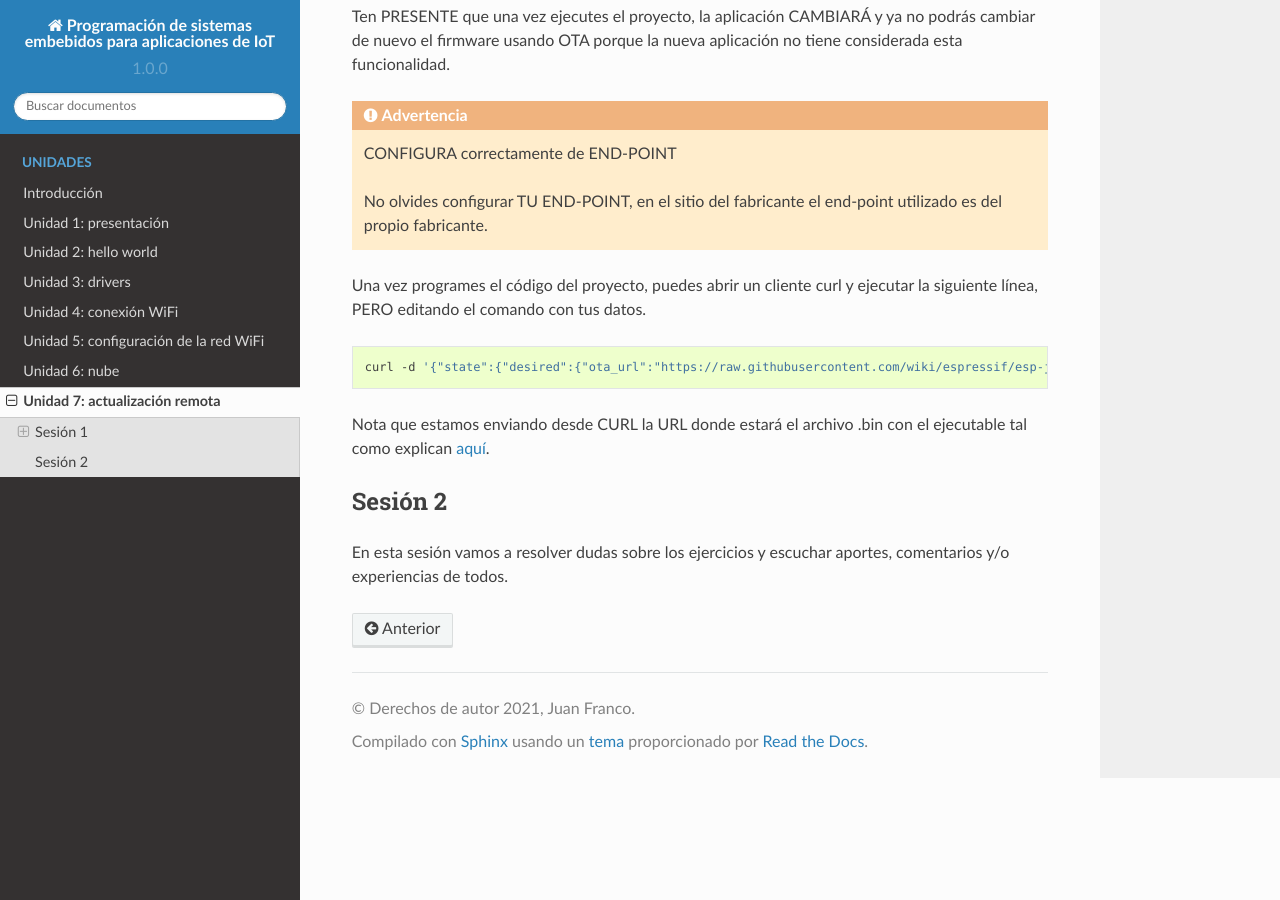
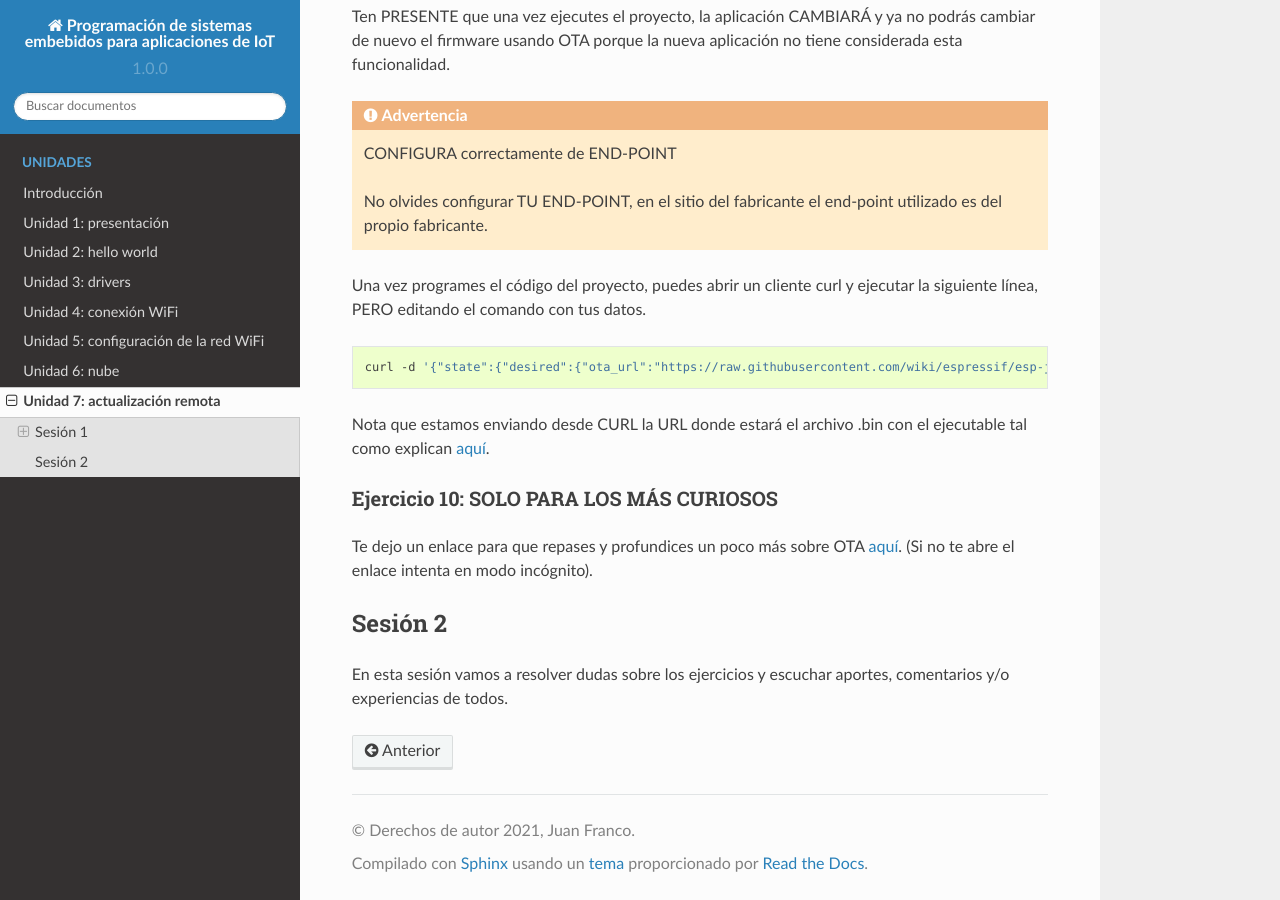
Before and after one commit to juanferfranco/espiot, a Sphinx documentation site: the page built from docs/_unidad7/unidad7.rst, in a window 1280 px wide and 900 px high, scrolled down 2487 px. Built offline with Sphinx 7.4.7 and the Read the Docs theme 2.0.0, drawn with Linux system fonts in a browser that asks for light colours.

Commit message:
add ex10 to Unit 7

```diff
--- a/docs/_unidad7/unidad7.rst
+++ b/docs/_unidad7/unidad7.rst
@@ -137,6 +137,13 @@ la siguiente línea, PERO editando el comando con tus datos.
 Nota que estamos enviando desde CURL la URL donde estará el archivo .bin con el
 ejecutable tal como explican `aquí <https://docs.espressif.com/projects/esp-jumpstart/en/latest/firmwareupgrade.html#send-firmware-upgrade-url>`__.
 
+Ejercicio 10: SOLO PARA LOS MÁS CURIOSOS
+^^^^^^^^^^^^^^^^^^^^^^^^^^^^^^^^^^^^^^^^^^
+
+Te dejo un enlace para que repases y profundices un poco más sobre OTA
+`aquí <https://medium.com/the-esp-journal/ota-updates-framework-ab5438e30c12>`__.
+(Si no te abre el enlace intenta en modo incógnito).
+
 Sesión 2
 -----------
 
```
